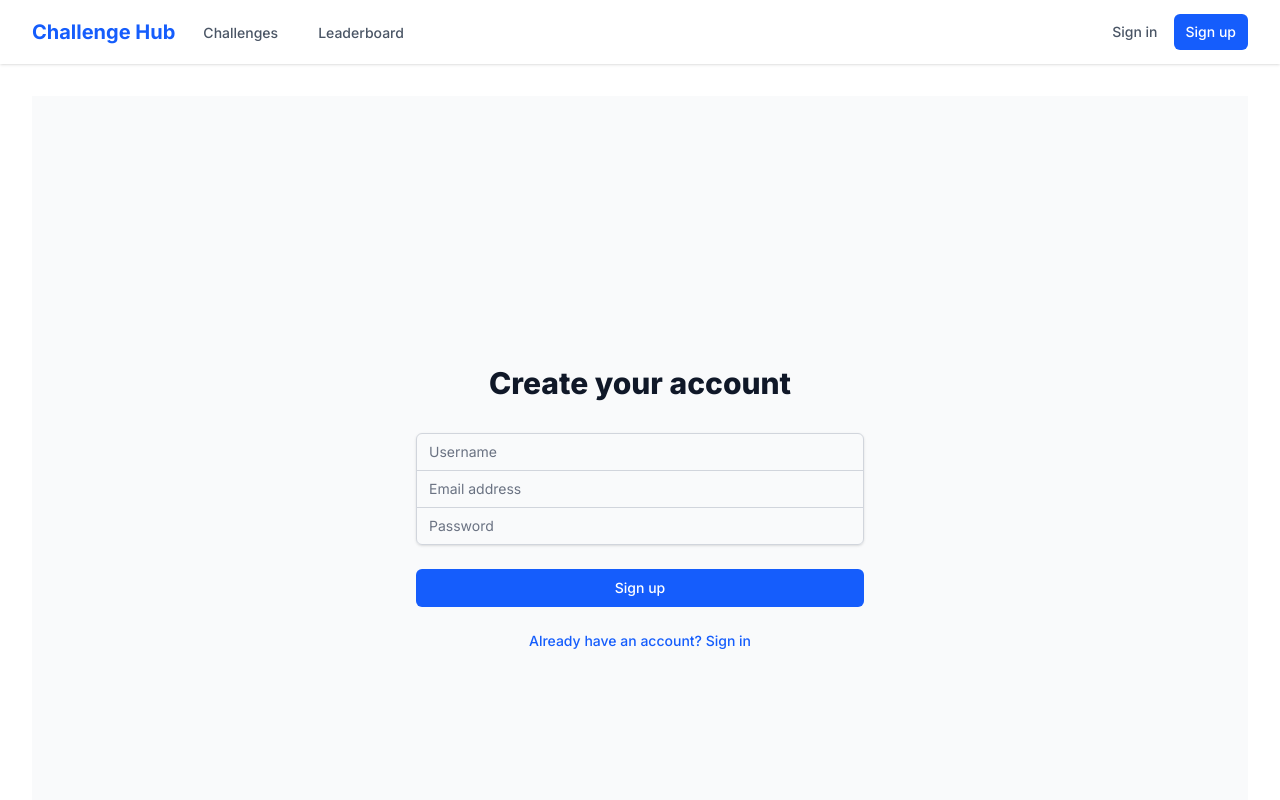
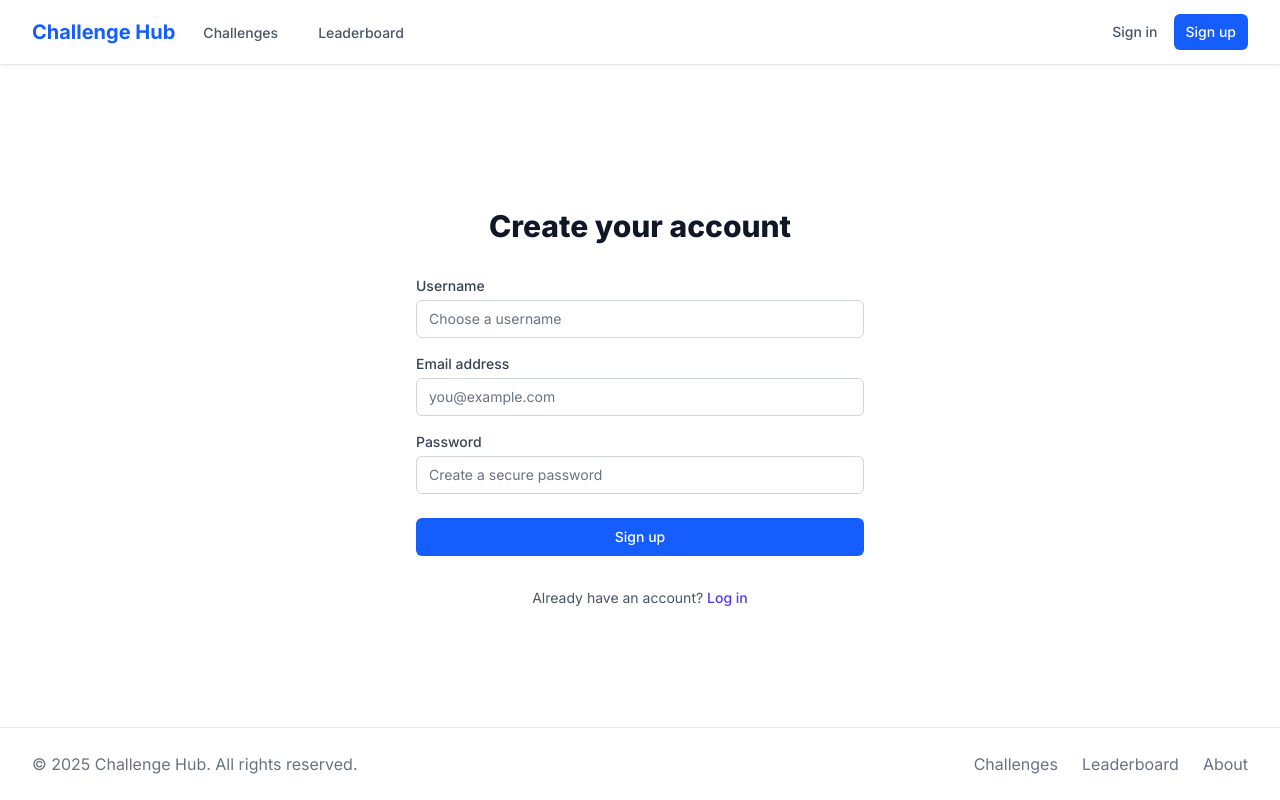
Before and after one commit to hungds99/challenge-app, a Next.js app: page /register in a window 1280 px wide. Shown: the top 800 px of the page. Built offline with nearby package versions, Linux system fonts and the light colour scheme; no server answers.

Commit message:
refactor: enhance layout structure and improve accessibility in Register and Footer components

```diff
--- a/src/app/layout.tsx
+++ b/src/app/layout.tsx
@@ -19,14 +19,16 @@ export default function RootLayout({
 }) {
   return (
     <html lang="en" className="h-full">
-      <body className={`${inter.className} h-full`}>
+      <body className={`${inter.className} h-full overflow-hidden`}>
         <AuthProvider>
-          <div className="flex flex-col min-h-screen">
-            <Navigation />
-            <main className="flex-grow max-w-7xl w-full mx-auto py-8 px-4 sm:px-6 lg:px-8">
-              {children}
+          <div className="flex flex-col h-screen">
+            <Navigation className="sticky top-0 z-10" />
+            <main className="flex-grow overflow-auto">
+              <div className="max-w-7xl w-full h-full mx-auto py-8 px-4 sm:px-6 lg:px-8">
+                {children}
+              </div>
             </main>
-            <Footer />
+            <Footer className="sticky bottom-0 z-10" />
           </div>
         </AuthProvider>
       </body>
--- a/src/app/register/page.tsx
+++ b/src/app/register/page.tsx
@@ -1,8 +1,9 @@
 import RegisterForm from '@/components/register-form';
+import Link from 'next/link';
 
 export default function RegisterPage() {
   return (
-    <div className="min-h-screen flex items-center justify-center bg-gray-50 py-12 px-4 sm:px-6 lg:px-8">
+    <div className="h-full flex items-center justify-center py-12 px-4 sm:px-6 lg:px-8">
       <div className="max-w-md w-full space-y-8">
         <div>
           <h2 className="mt-6 text-center text-3xl font-extrabold text-gray-900">
@@ -10,6 +11,9 @@ export default function RegisterPage() {
           </h2>
         </div>
         <RegisterForm />
+        <p className="mt-2 text-center text-sm text-gray-600">
+          Already have an account? <Link href="/login" className="font-medium text-indigo-600 hover:text-indigo-500">Log in</Link>
+        </p>
       </div>
     </div>
   );
--- a/src/components/Footer.tsx
+++ b/src/components/Footer.tsx
@@ -1,10 +1,14 @@
 import Link from 'next/link';
 
-export default function Footer() {
+interface FooterProps {
+  className?: string;
+}
+
+export default function Footer({ className }: FooterProps) {
   const currentYear = new Date().getFullYear();
 
   return (
-    <footer className="bg-white border-t border-gray-200 mt-auto">
+    <footer className={`bg-white border-t border-gray-200 mt-auto ${className}`}>
       <div className="max-w-7xl mx-auto px-4 sm:px-6 lg:px-8 py-6">
         <div className="md:flex md:items-center md:justify-between">
           <div className="flex justify-center md:order-2 space-x-6">
--- a/src/components/login-form.tsx
+++ b/src/components/login-form.tsx
@@ -42,9 +42,9 @@ export default function LoginForm() {
           {error}
         </div>
       )}
-      <div className="rounded-md shadow-sm -space-y-px">
+      <div className="space-y-4">
         <div>
-          <label htmlFor="email" className="sr-only">
+          <label htmlFor="email" className="block text-sm font-medium text-gray-700 mb-1">
             Email address
           </label>
           <input
@@ -54,12 +54,12 @@ export default function LoginForm() {
             required
             value={formData.email}
             onChange={handleChange}
-            className="appearance-none rounded-none relative block w-full px-3 py-2 border border-gray-300 placeholder-gray-500 text-gray-900 rounded-t-md focus:outline-none focus:ring-blue-500 focus:border-blue-500 focus:z-10 sm:text-sm"
-            placeholder="Email address"
+            className="appearance-none relative block w-full px-3 py-2 border border-gray-300 placeholder-gray-500 text-gray-900 rounded-md focus:outline-none focus:ring-blue-500 focus:border-blue-500 focus:z-10 sm:text-sm"
+            placeholder="you@example.com"
           />
         </div>
         <div>
-          <label htmlFor="password" className="sr-only">
+          <label htmlFor="password" className="block text-sm font-medium text-gray-700 mb-1">
             Password
           </label>
           <input
@@ -69,8 +69,8 @@ export default function LoginForm() {
             required
             value={formData.password}
             onChange={handleChange}
-            className="appearance-none rounded-none relative block w-full px-3 py-2 border border-gray-300 placeholder-gray-500 text-gray-900 rounded-b-md focus:outline-none focus:ring-blue-500 focus:border-blue-500 focus:z-10 sm:text-sm"
-            placeholder="Password"
+            className="appearance-none relative block w-full px-3 py-2 border border-gray-300 placeholder-gray-500 text-gray-900 rounded-md focus:outline-none focus:ring-blue-500 focus:border-blue-500 focus:z-10 sm:text-sm"
+            placeholder="Enter your password"
           />
         </div>
       </div>
--- a/src/components/register-form.tsx
+++ b/src/components/register-form.tsx
@@ -3,7 +3,6 @@
 import { useState } from 'react';
 import { useRouter } from 'next/navigation';
 import { useAuth } from '@/contexts/AuthContext';
-import Link from 'next/link';
 
 export default function RegisterForm() {
   const router = useRouter();
@@ -43,9 +42,9 @@ export default function RegisterForm() {
           {error}
         </div>
       )}
-      <div className="rounded-md shadow-sm -space-y-px">
+      <div className="space-y-4">
         <div>
-          <label htmlFor="username" className="sr-only">
+          <label htmlFor="username" className="block text-sm font-medium text-gray-700 mb-1">
             Username
           </label>
           <input
@@ -55,12 +54,12 @@ export default function RegisterForm() {
             required
             value={formData.username}
             onChange={handleChange}
-            className="appearance-none rounded-none relative block w-full px-3 py-2 border border-gray-300 placeholder-gray-500 text-gray-900 rounded-t-md focus:outline-none focus:ring-blue-500 focus:border-blue-500 focus:z-10 sm:text-sm"
-            placeholder="Username"
+            className="appearance-none relative block w-full px-3 py-2 border border-gray-300 placeholder-gray-500 text-gray-900 rounded-md focus:outline-none focus:ring-blue-500 focus:border-blue-500 focus:z-10 sm:text-sm"
+            placeholder="Choose a username"
           />
         </div>
         <div>
-          <label htmlFor="email" className="sr-only">
+          <label htmlFor="email" className="block text-sm font-medium text-gray-700 mb-1">
             Email address
           </label>
           <input
@@ -70,12 +69,12 @@ export default function RegisterForm() {
             required
             value={formData.email}
             onChange={handleChange}
-            className="appearance-none rounded-none relative block w-full px-3 py-2 border border-gray-300 placeholder-gray-500 text-gray-900 focus:outline-none focus:ring-blue-500 focus:border-blue-500 focus:z-10 sm:text-sm"
-            placeholder="Email address"
+            className="appearance-none relative block w-full px-3 py-2 border border-gray-300 placeholder-gray-500 text-gray-900 rounded-md focus:outline-none focus:ring-blue-500 focus:border-blue-500 focus:z-10 sm:text-sm"
+            placeholder="you@example.com"
           />
         </div>
         <div>
-          <label htmlFor="password" className="sr-only">
+          <label htmlFor="password" className="block text-sm font-medium text-gray-700 mb-1">
             Password
           </label>
           <input
@@ -85,8 +84,8 @@ export default function RegisterForm() {
             required
             value={formData.password}
             onChange={handleChange}
-            className="appearance-none rounded-none relative block w-full px-3 py-2 border border-gray-300 placeholder-gray-500 text-gray-900 rounded-b-md focus:outline-none focus:ring-blue-500 focus:border-blue-500 focus:z-10 sm:text-sm"
-            placeholder="Password"
+            className="appearance-none relative block w-full px-3 py-2 border border-gray-300 placeholder-gray-500 text-gray-900 rounded-md focus:outline-none focus:ring-blue-500 focus:border-blue-500 focus:z-10 sm:text-sm"
+            placeholder="Create a secure password"
           />
         </div>
       </div>
@@ -100,15 +99,6 @@ export default function RegisterForm() {
           {loading ? 'Creating account...' : 'Sign up'}
         </button>
       </div>
-
-      <div className="text-sm text-center">
-        <Link
-          href="/login"
-          className="font-medium text-blue-600 hover:text-blue-500"
-        >
-          Already have an account? Sign in
-        </Link>
-      </div>
     </form>
   );
 }
```
